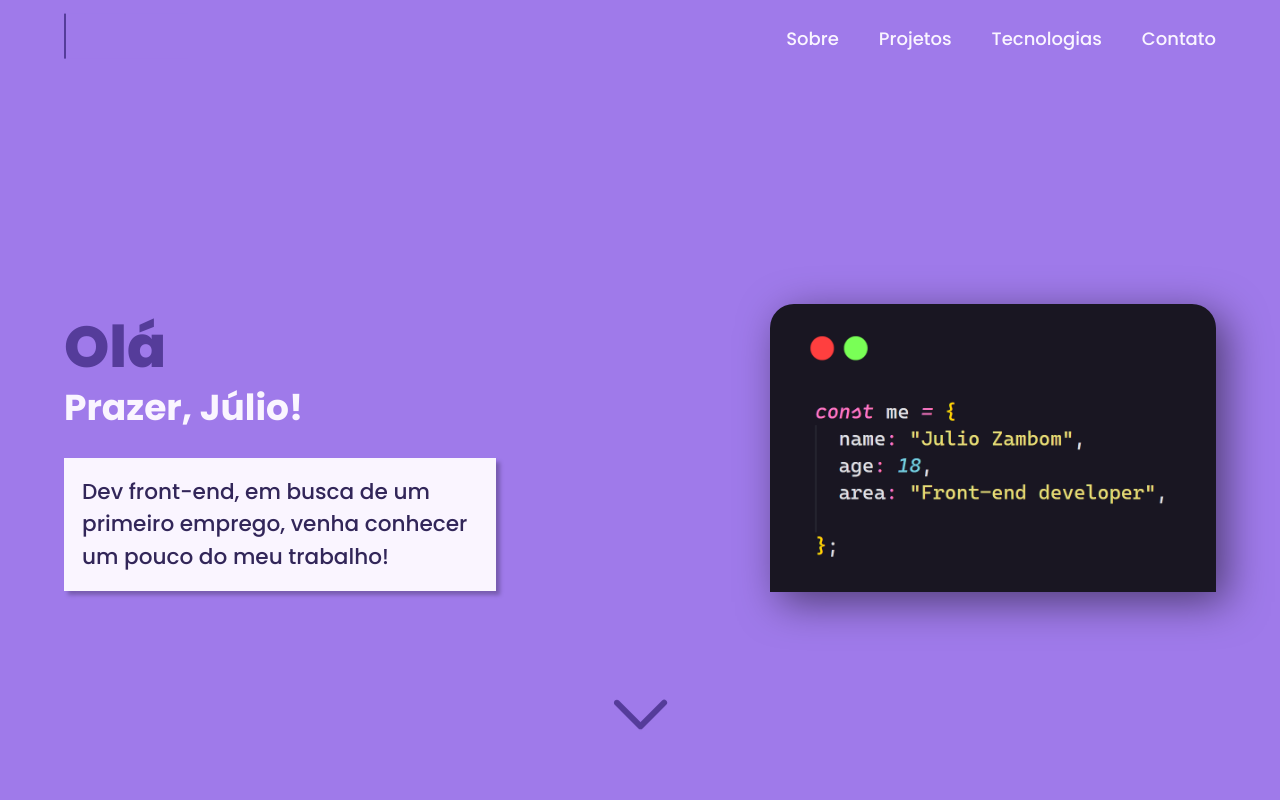
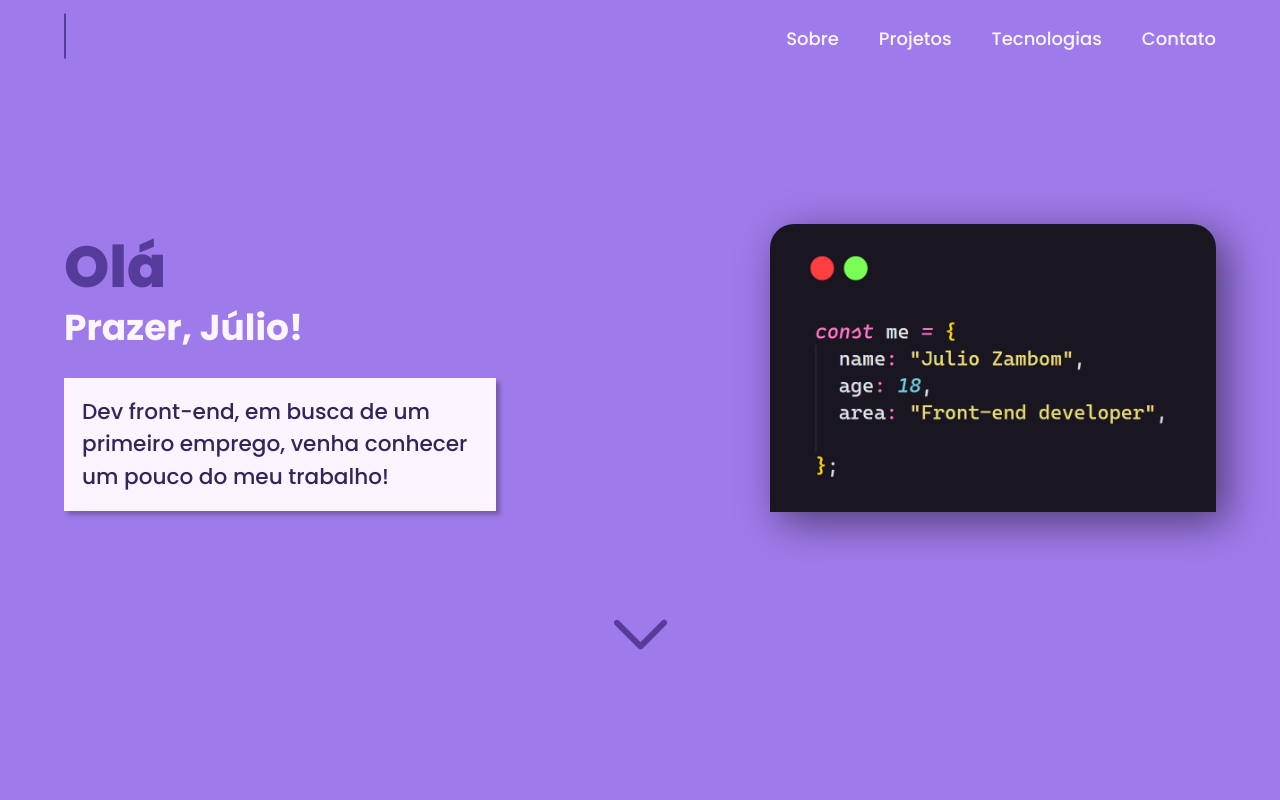
Before and after one commit to juliozambom/portifolio, a React (Vite) app: page / in a window 1280 px wide. Shown: the top 800 px of the page. Built offline with nearby package versions, Linux system fonts and the light colour scheme.

Commit message:
fix: fixing margin top of header component

```diff
--- a/src/sections/Header/styles.ts
+++ b/src/sections/Header/styles.ts
@@ -6,6 +6,7 @@ export const Container = styled.header`
   flex-direction: column;
   min-height: 100vh;
   justify-content: center;
+  margin-top: -80px;
 
   @media (max-width: 1080px) {
     align-items: center;
```
